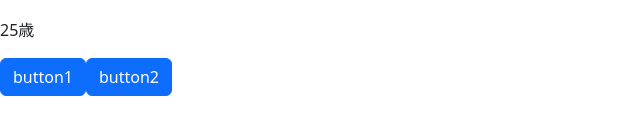
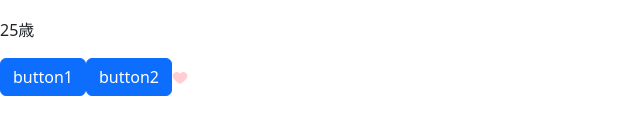
Before and after one commit to umedanaoyuki/react-typescript0909, a React (Vite) app: page / in a window 1280 px wide. Shown: the part 280-414 px from the top of the page, without its empty margins (0-640 px from the left). Built offline with nearby package versions, Linux system fonts and the light colour scheme.

Commit message:
アイコン

```diff
--- a/package.json
+++ b/package.json
@@ -14,6 +14,7 @@
     "bootstrap": "^5.3.3",
     "react": "^18.2.0",
     "react-dom": "^18.2.0",
+    "react-icons": "^5.3.0",
     "styled-components": "^6.1.13"
   },
   "devDependencies": {
--- a/src/App.tsx
+++ b/src/App.tsx
@@ -1,10 +1,11 @@
 import { Breadcrumb } from "./components/Breadcrumb";
+import { Like } from "./components/Like";
 import { PrimaryButton } from "./components/PrimaryButton";
 import { UserDetail } from "./UserDetail";
 
 function App() {
   const items1 = ["Home1", "Library1", "Date1"];
-  const items2 = ["Home2", "Library2", "Date2"];
+  // const items2 = ["Home2", "Library2", "Date2"];
 
   return (
     <>
@@ -13,6 +14,9 @@ function App() {
       <UserDetail />
       <PrimaryButton>button1</PrimaryButton>
       <PrimaryButton>button2</PrimaryButton>
+      <>
+        <Like />
+      </>
     </>
   );
 }
--- /dev/null
+++ b/src/components/Like.tsx
@@ -0,0 +1,8 @@
+import { useState } from "react";
+import { FcLike, FcLikePlaceholder } from "react-icons/fc";
+
+export const Like = () => {
+  const [isLiked, setIsLiked] = useState(false);
+  if (isLiked) return <FcLike onClick={() => setIsLiked(false)} />;
+  return <FcLikePlaceholder onClick={() => setIsLiked(true)} />;
+};
```
Also changed, not shown: 1 other file (tests, documents, lock files or other folders).
